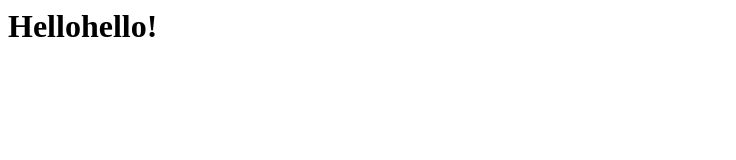
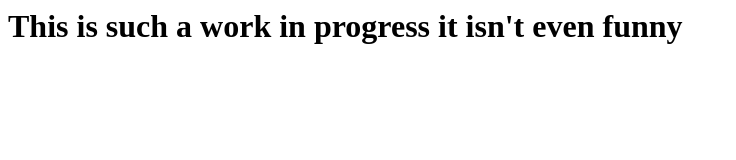
Before and after one commit to digitoid/digitoid.github.io, a plain HTML site: page index.html in a window 1280 px wide. Shown: the whole page, without its empty margins (0-736 px from the left). Drawn offline with Linux system fonts and the light colour scheme.

Commit message:
Update index.html
I spoke the truth

```diff
--- a/index.html
+++ b/index.html
@@ -1,4 +1,4 @@
 <html>
 <head></head>
-<body><h1>Hellohello!</h1></body>
+<body><h1>This is such a work in progress it isn't even funny</h1></body>
 </html>
```
